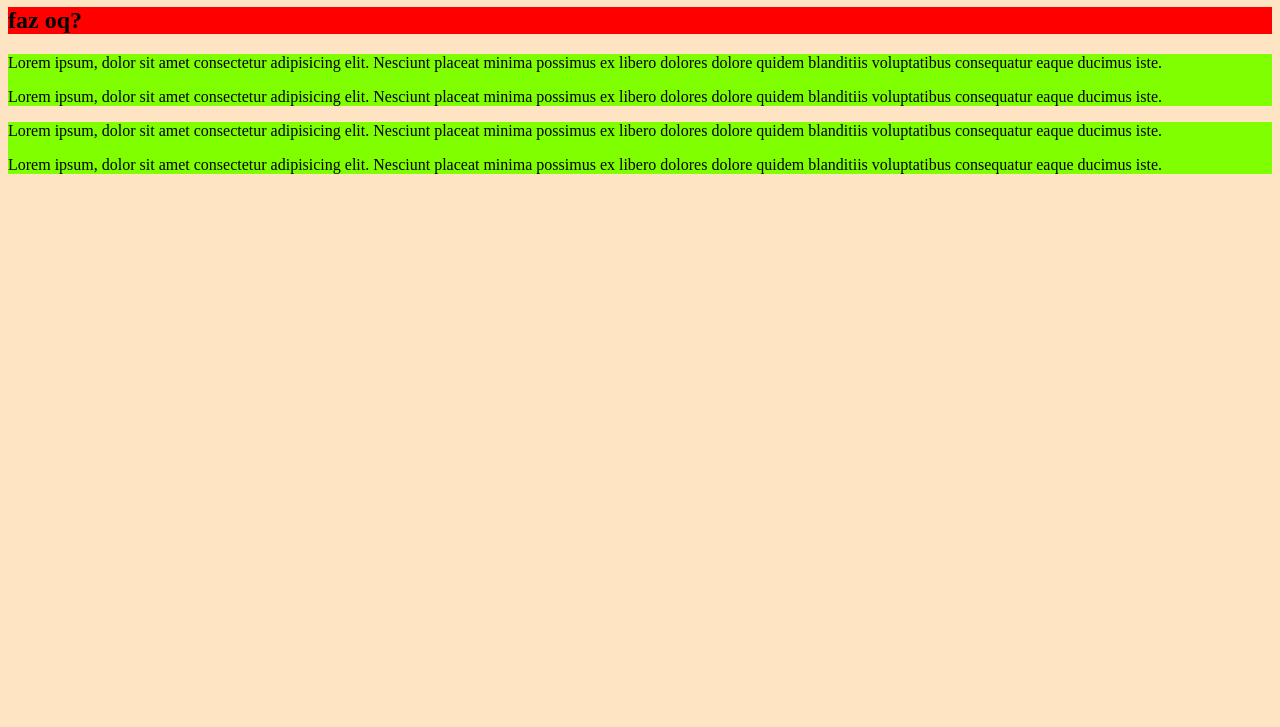
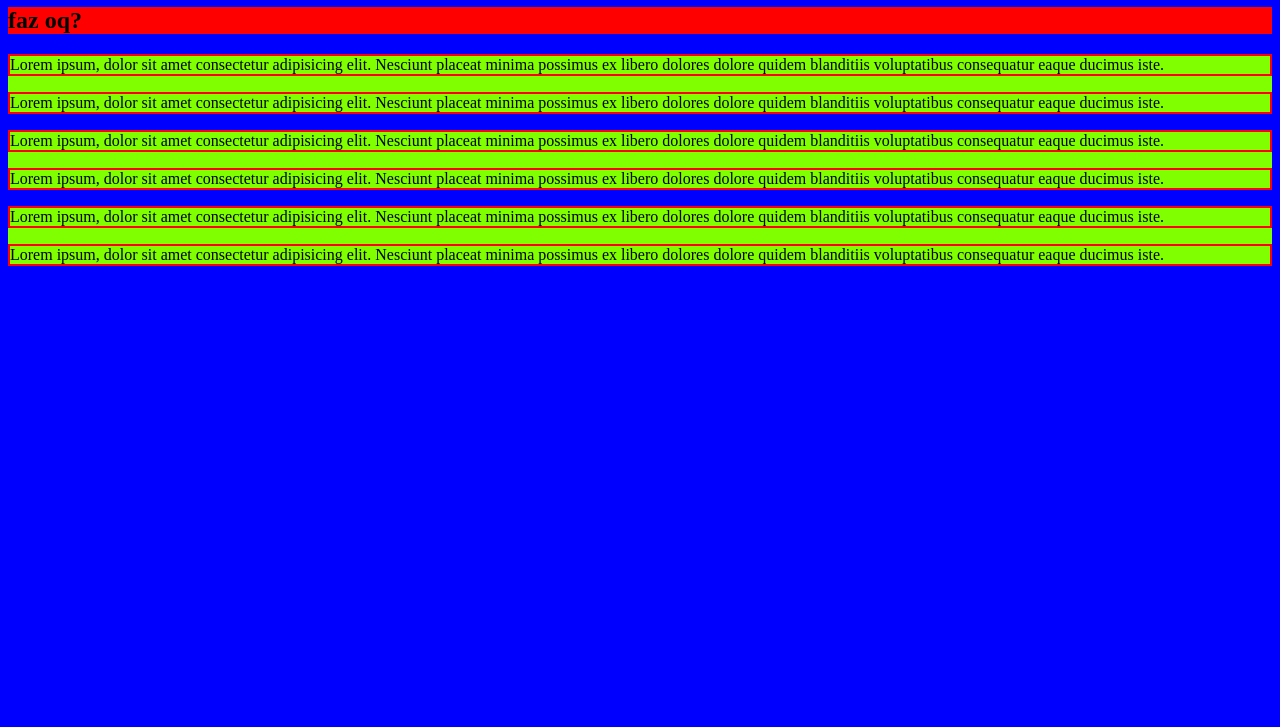
Before and after one commit to guiyti/Aula02, a plain HTML site: page index.html in a window 1280 px wide. Shown: the part 73-800 px from the top of the page. Drawn offline with Linux system fonts and the light colour scheme.

Commit message:
alterada cor do body e colocado bordas em <p>

```diff
--- a/index.html
+++ b/index.html
@@ -16,7 +16,11 @@
         }
 
         body{
-            background-color: bisque;
+            background-color: blue;
+        }
+
+        p{
+            border: 2px red solid;
         }
 
     </style>
@@ -50,5 +54,15 @@
         quidem blanditiis voluptatibus consequatur eaque ducimus iste.</p>
 </div>
 
+<div>
+    <p>Lorem ipsum, dolor sit amet consectetur adipisicing elit.
+        Nesciunt placeat minima possimus ex libero dolores dolore
+        quidem blanditiis voluptatibus consequatur eaque ducimus iste.</p>
+
+    <p>Lorem ipsum, dolor sit amet consectetur adipisicing elit.
+        Nesciunt placeat minima possimus ex libero dolores dolore
+        quidem blanditiis voluptatibus consequatur eaque ducimus iste.</p>
+</div>
+
 </body>
 </html>
```
